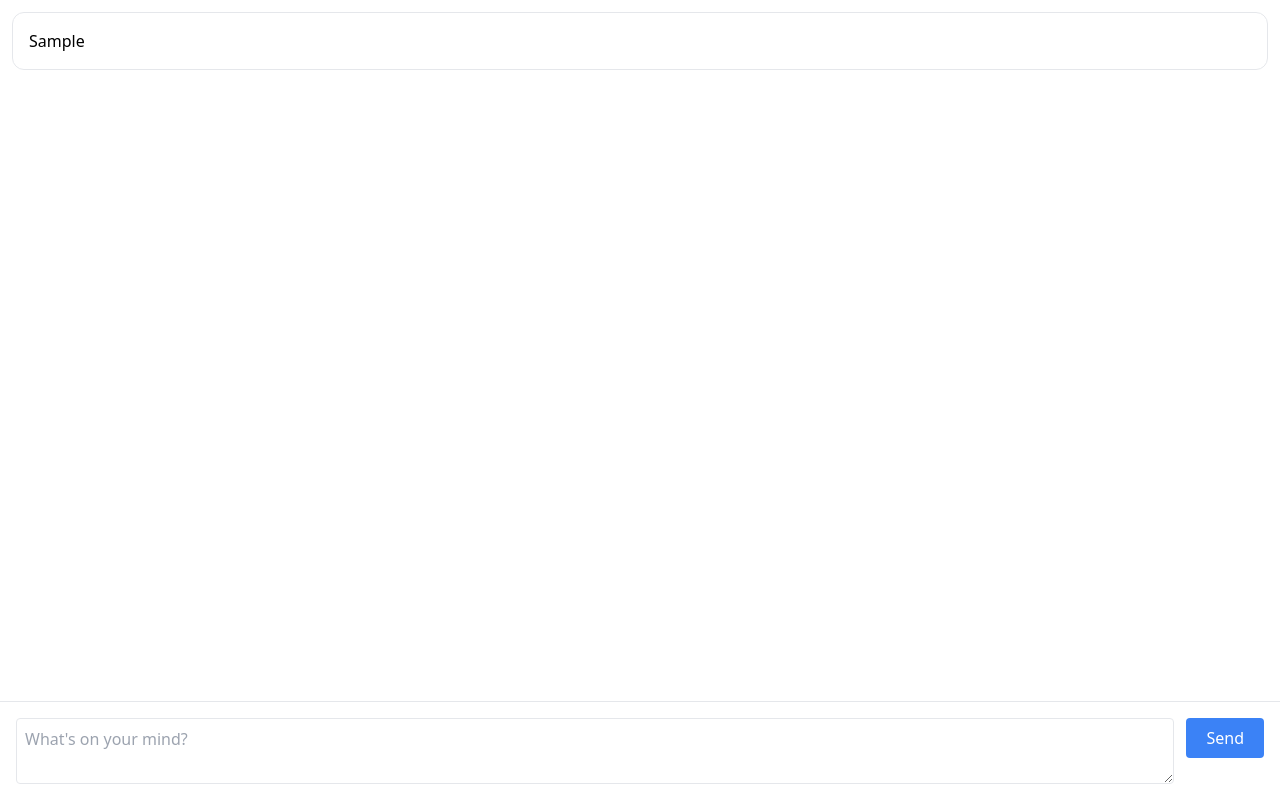
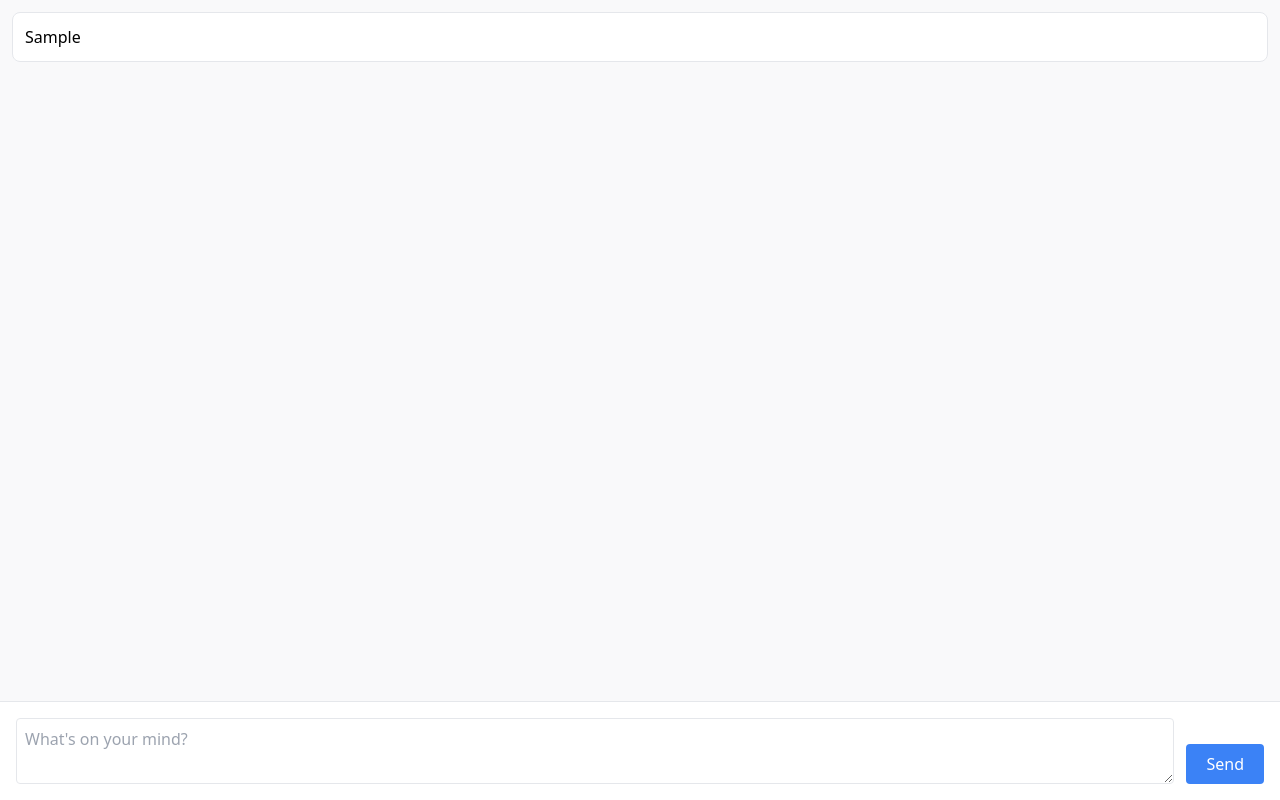
Before and after one commit to iwanharyatno/chatnote, a React (Vite) app: page / in a window 1280 px wide. Both pictures are taken after typing "Sample" into the empty fields and a click on the button "Send". Built offline with nearby package versions, Linux system fonts and the light colour scheme.

Commit message:
Minor updates

```diff
--- a/src/components/ChatPanel.jsx
+++ b/src/components/ChatPanel.jsx
@@ -13,7 +13,7 @@ function ChatPanel({ onMessage }) {
   }
 
   return (
-    <div className="p-4 border-t flex justify-stretch items-start">
+    <div className="p-4 border-t flex justify-stretch items-end">
       <textarea
         placeholder="What's on your mind?"
         className="font-arial border rounded flex-grow focus:outline-none p-2"
--- a/src/components/ChatPool.jsx
+++ b/src/components/ChatPool.jsx
@@ -1,6 +1,6 @@
 function ChatPool({ messages, className }) {
   return (
-    <div className={'overflow-scroll ' + className}>
+    <div className={'overflow-scroll bg-gray-100/50 ' + className}>
       {messages && messages.map(message => (<ChatBox message={message} />))}
     </div>
   );
@@ -8,7 +8,7 @@ function ChatPool({ messages, className }) {
 
 function ChatBox({ message }) {
   return (
-    <div className="p-4 border rounded-xl m-3">
+    <div className="p-3 border rounded-lg m-3 bg-white">
       {message.content}
     </div>
   );
```
Also changed, not shown: 2 other files (tests, documents, lock files or other folders).
